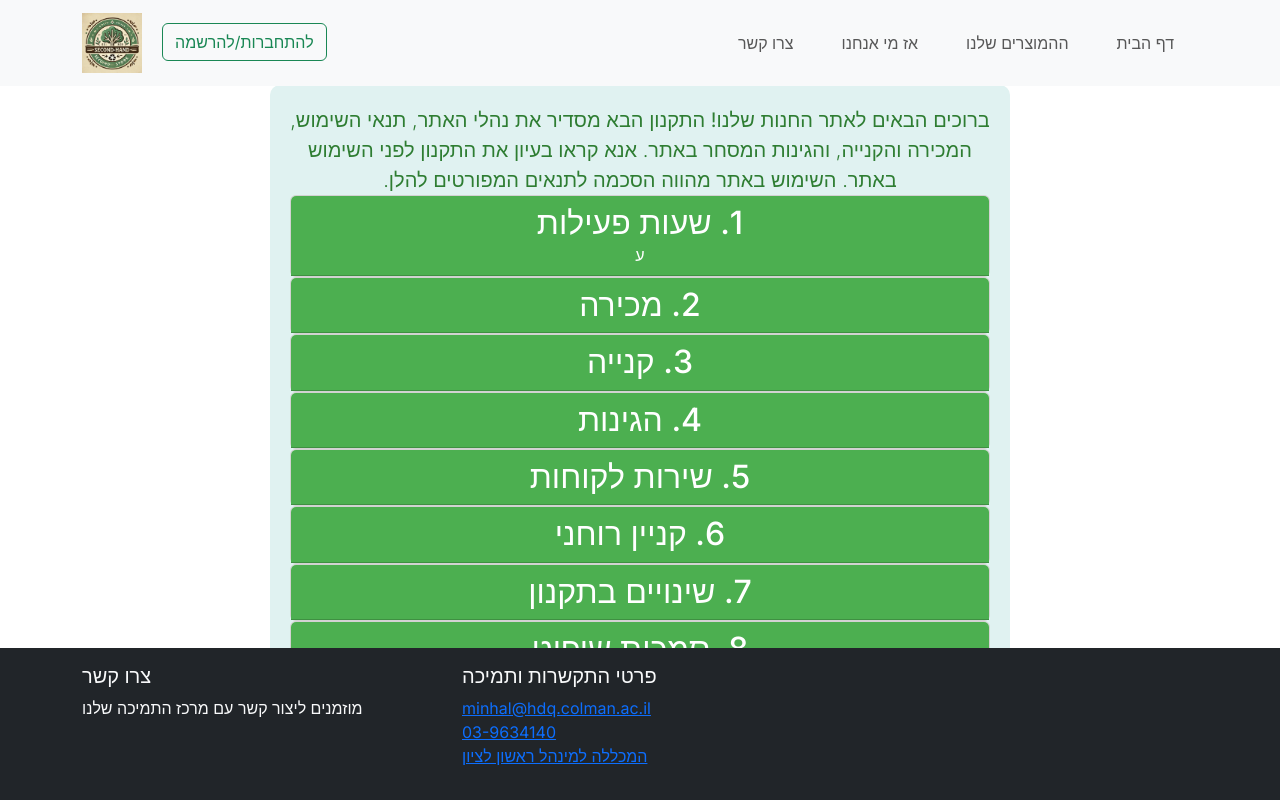
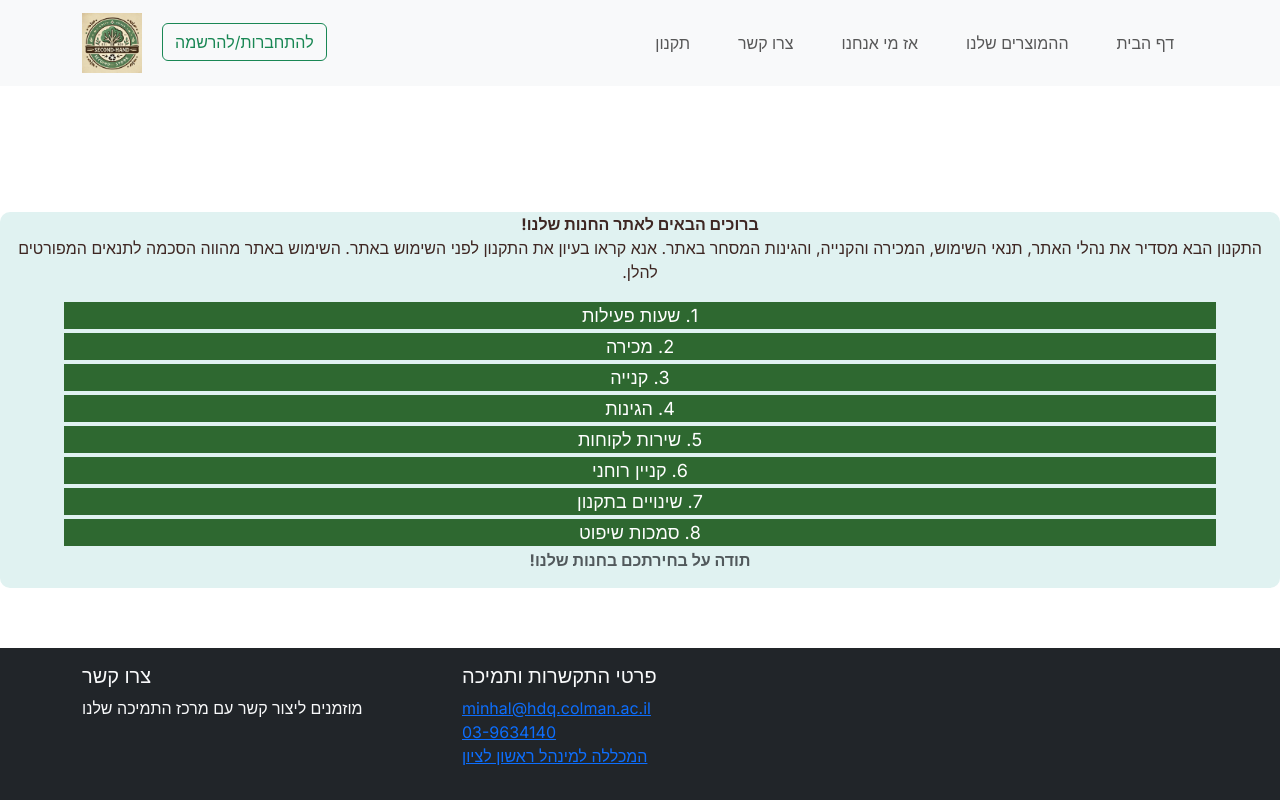
Before and after one commit to nitzan-netzer/web-application-development, a Next.js app in the folder client/: page /policy in a window 1280 px wide. Built offline with nearby package versions, Linux system fonts and the light colour scheme.

Commit message:
initial policy with css and layout

```diff
--- a/client/src/app/policy/page.tsx
+++ b/client/src/app/policy/page.tsx
@@ -5,9 +5,7 @@ import Policy from "@/srccomponents/Policy";
 export default async function policyApp() {
     return (
         <div className="policyApp">
-            <main>
-                <Policy />
-            </main>
+            <Policy />
         </div>
     )
 }
--- a/client/src/components/Header.tsx
+++ b/client/src/components/Header.tsx
@@ -51,10 +51,11 @@ function Header() {
             style={{ maxHeight: '100px' }}
             navbarScroll
           >
-            <Nav.Link href="#home" className="mx-3">דף הבית</Nav.Link>
-            <Nav.Link href="#Products" className="mx-3">ההמוצרים שלנו</Nav.Link>
-            <Nav.Link href="#About" className="mx-3">אז מי אנחנו</Nav.Link>
-            <Nav.Link href="#Contacts" className="mx-3">צרו קשר</Nav.Link>
+            <Nav.Link href="home" className="mx-3">דף הבית</Nav.Link>
+            <Nav.Link href="Products" className="mx-3">ההמוצרים שלנו</Nav.Link>
+            <Nav.Link href="About" className="mx-3">אז מי אנחנו</Nav.Link>
+            <Nav.Link href="Contacts" className="mx-3">צרו קשר</Nav.Link>
+            <Nav.Link href="policy" className="mx-3">תקנון</Nav.Link>
           </Nav>
         </Navbar.Collapse>
       </Container>
--- a/client/src/components/Policy.tsx
+++ b/client/src/components/Policy.tsx
@@ -1,7 +1,7 @@
 'use client';
 
 import React, { useState } from 'react';
-import 'bootstrap/dist/css/bootstrap.min.css';
+import styles from '../styles/policy.module.css';
 
 export default function Policy() {
     const [openSection, setOpenSection] = useState<number | null>(null);
@@ -11,21 +11,18 @@ export default function Policy() {
     };
 
     return (
-        <div className="container mt-5 text-center" dir="rtl" style={{ color: '#3e2723', backgroundColor: '#e0f2f1', padding: '20px', borderRadius: '10px' }}>
+        <div className={styles['policy-container']}>
+            <div className={styles['policy-header']}>
+                <b>ברוכים הבאים לאתר החנות שלנו!</b>
+                <p>התקנון הבא מסדיר את נהלי האתר, תנאי השימוש, המכירה והקנייה, והגינות המסחר באתר. אנא קראו בעיון את התקנון לפני השימוש באתר. השימוש באתר מהווה הסכמה לתנאים המפורטים להלן.</p>
+            </div>
 
-            <p className="lead" style={{ maxWidth: '700px', margin: '0 auto', color: '#2e7d32' }}>
-                <strong>ברוכים הבאים לאתר החנות שלנו!</strong> התקנון הבא מסדיר את נהלי האתר, תנאי השימוש, המכירה והקנייה, והגינות המסחר באתר. אנא קראו בעיון את התקנון לפני השימוש באתר. השימוש באתר מהווה הסכמה לתנאים המפורטים להלן.
-            </p>
-
-            <div className="accordion mb-4" style={{ maxWidth: '700px', margin: '0 auto' }}>
-                <div className="card">
-                    <div className="card-header text-center" onClick={() => toggleSection(1)} style={{ backgroundColor: '#4caf50', color: 'white', cursor: 'pointer' }}>
-                        <h2 className="mb-0">
+                <div className={styles["card"]}>
+                    <div className={styles['card-header']} onClick={() => toggleSection(1)}>
                             1. שעות פעילות
-                        </h2>ע
                     </div>
                     {openSection === 1 && (
-                        <div className="card-body text-end" style={{ backgroundColor: '#a5d6a7' }}>
+                        <div className={styles['card-body']}>
                             האתר פעיל 24 שעות ביממה, שבעה ימים בשבוע.
                             <br />
                             תמיכה טכנית ושירות לקוחות זמינים בין השעות 09:00 - 18:00, בימים ראשון עד חמישי.
@@ -33,14 +30,12 @@ export default function Policy() {
                     )}
                 </div>
 
-                <div className="card">
-                    <div className="card-header text-center" onClick={() => toggleSection(2)} style={{ backgroundColor: '#4caf50', color: 'white', cursor: 'pointer' }}>
-                        <h2 className="mb-0">
+                <div className={styles["card"]}>
+                    <div className={styles['card-header']} onClick={() => toggleSection(2)} >
                             2. מכירה
-                        </h2>
                     </div>
                     {openSection === 2 && (
-                        <div className="card-body text-end" style={{ backgroundColor: '#a5d6a7' }}>
+                        <div className={styles['card-body']}>
                             כל הפריטים המוצעים למכירה באתר הם פריטים יד שנייה במצב טוב.
                             <br />
                             תיאור המוצר באתר נועד לספק את כל המידע הנחוץ, כולל תמונות ומצב הפריט.
@@ -52,14 +47,12 @@ export default function Policy() {
                     )}
                 </div>
 
-                <div className="card">
-                    <div className="card-header text-center" onClick={() => toggleSection(3)} style={{ backgroundColor: '#4caf50', color: 'white', cursor: 'pointer' }}>
-                        <h2 className="mb-0">
+                <div className={styles["card"]}>
+                    <div className={styles['card-header']} onClick={() => toggleSection(3)}>
                             3. קנייה
-                        </h2>
                     </div>
                     {openSection === 3 && (
-                        <div className="card-body text-end" style={{ backgroundColor: '#a5d6a7' }}>
+                        <div className={styles['card-body']}>
                             על הרוכש לוודא כי הפרטים שהוזנו בעת ההזמנה נכונים ומלאים.
                             <br />
                             התשלום עבור הפריטים יבוצע דרך פלטפורמות תשלום מאובטחות המקובלות באתר.
@@ -71,14 +64,12 @@ export default function Policy() {
                     )}
                 </div>
 
-                <div className="card">
-                    <div className="card-header text-center" onClick={() => toggleSection(4)} style={{ backgroundColor: '#4caf50', color: 'white', cursor: 'pointer' }}>
-                        <h2 className="mb-0">
+                <div className={styles["card"]}>
+                    <div className={styles['card-header']} onClick={() => toggleSection(4)} >
                             4. הגינות
-                        </h2>
                     </div>
                     {openSection === 4 && (
-                        <div className="card-body text-end" style={{ backgroundColor: '#a5d6a7' }}>
+                        <div className={styles['card-body']}>
                             החנות מתחייבת לפעול בהגינות ובשקיפות מול הלקוחות, ולספק מידע מהימן ומדויק אודות הפריטים הנמכרים.
                             <br />
                             האתר שומר לעצמו את הזכות לסרב למכור או לבטל הזמנה במקרה של הפרה של תנאי השימוש באתר או חשד לפעילות לא הוגנת.
@@ -86,14 +77,12 @@ export default function Policy() {
                     )}
                 </div>
 
-                <div className="card">
-                    <div className="card-header text-center" onClick={() => toggleSection(5)} style={{ backgroundColor: '#4caf50', color: 'white', cursor: 'pointer' }}>
-                        <h2 className="mb-0">
+                <div className={styles["card"]}>
+                    <div className={styles['card-header']} onClick={() => toggleSection(5)} >
                             5. שירות לקוחות
-                        </h2>
                     </div>
                     {openSection === 5 && (
-                        <div className="card-body text-end" style={{ backgroundColor: '#a5d6a7' }}>
+                        <div className={styles['card-body']}>
                             במקרים של בעיות או תלונות, ניתן לפנות לשירות הלקוחות דרך טופס יצירת קשר באתר או באמצעות דוא"ל.
                             <br />
                             כל פנייה תיענה תוך 2 ימי עסקים.
@@ -101,47 +90,39 @@ export default function Policy() {
                     )}
                 </div>
 
-                <div className="card">
-                    <div className="card-header text-center" onClick={() => toggleSection(6)} style={{ backgroundColor: '#4caf50', color: 'white', cursor: 'pointer' }}>
-                        <h2 className="mb-0">
+                <div className={styles["card"]}>
+                    <div className={styles['card-header']} onClick={() => toggleSection(6)} >
                             6. קניין רוחני
-                        </h2>
                     </div>
                     {openSection === 6 && (
-                        <div className="card-body text-end" style={{ backgroundColor: '#a5d6a7' }}>
+                        <div className={styles['card-body']}>
                             כל התכנים, התמונות והמידע באתר מוגנים בזכויות יוצרים ואין להעתיקם, לשכפלם או לעשות בהם שימוש ללא אישור מפורש בכתב מהנהלת האתר.
                         </div>
                     )}
                 </div>
 
-                <div className="card">
-                    <div className="card-header text-center" onClick={() => toggleSection(7)} style={{ backgroundColor: '#4caf50', color: 'white', cursor: 'pointer' }}>
-                        <h2 className="mb-0">
+                <div className={styles["card"]}>
+                    <div className={styles['card-header']} onClick={() => toggleSection(7)} >
                             7. שינויים בתקנון
-                        </h2>
                     </div>
                     {openSection === 7 && (
-                        <div className="card-body text-end" style={{ backgroundColor: '#a5d6a7' }}>
+                        <div className={styles['card-body']}>
                             האתר שומר לעצמו את הזכות לעדכן את התקנון מעת לעת. העדכונים ייכנסו לתוקף מרגע פרסומם באתר.
                             <br />
                             השימוש המתמשך באתר מהווה הסכמה לתנאי התקנון המעודכנים.
                         </div>
                     )}
                 </div>
-
-                <div className="card">
-                    <div className="card-header text-center" onClick={() => toggleSection(8)} style={{ backgroundColor: '#4caf50', color: 'white', cursor: 'pointer' }}>
-                        <h2 className="mb-0">
+                <div className={styles["card"]}>
+                    <div className={styles['card-header']} onClick={() => toggleSection(8)} >
                             8. סמכות שיפוט
-                        </h2>
                     </div>
                     {openSection === 8 && (
-                        <div className="card-body text-end" style={{ backgroundColor: '#a5d6a7' }}>
+                        <div className={styles['card-body']}>
                             התקנון כפוף לחוקי מדינת ישראל וכל סכסוך שיתעורר בקשר לשימוש באתר יובא להכרעת בתי המשפט המוסמכים בישראל בלבד.
                         </div>
                     )}
                 </div>
-            </div>
 
             <p className="text-muted text-center" style={{ color: '#5d4037' }}>
                 <strong>תודה על בחירתכם בחנות שלנו!</strong>
--- /dev/null
+++ b/client/src/styles/policy.module.css
@@ -0,0 +1,37 @@
+.policy-container {
+    display: flex;
+    flex-direction: column;
+    justify-content: center;
+    align-items: center;
+    direction: rtl;
+    color: #3e2723;
+    background-color: #e0f2f1;
+    border-radius: 10px;
+}
+
+.policy-header {
+    text-align: center;
+}
+
+.card {
+    width: 90%;
+    margin: 2px 0;
+    border-radius: 2px;
+}
+
+.card-header {
+    background-color: #2e6830;
+    color: white;
+    cursor: pointer;
+    font-size: large;
+    text-align: center;
+}
+
+.card-header:hover {
+    background-color: #577e58;
+}
+
+.card-body {
+    background-color: #a5d6a7;
+    text-align: center;
+}
```
